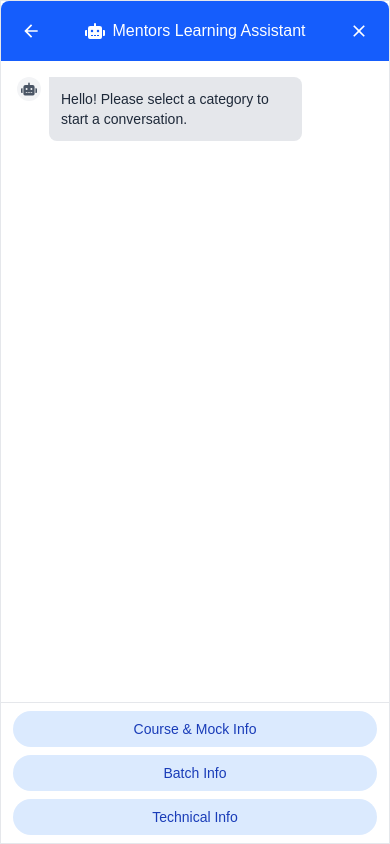
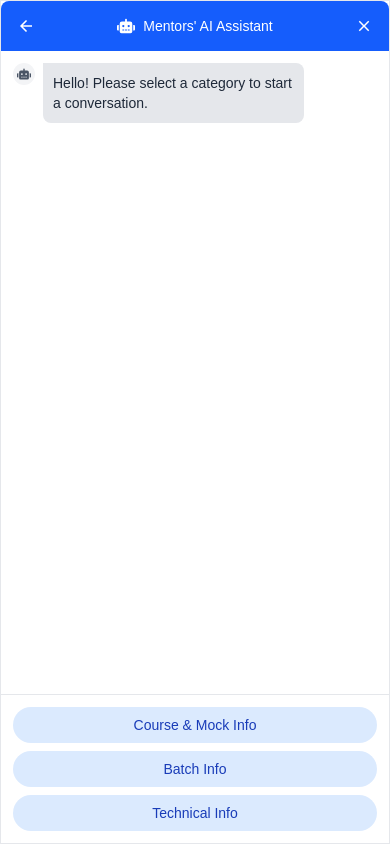
Before and after one commit to Rajaul2810/mentors_chatbot, a Next.js app: page / in a window 390 px wide. Both pictures are taken after a click on the button 344 px from the left and 798 px from the top of the page. Shown: the top 844 px of the page. Built offline with nearby package versions, Linux system fonts and the light colour scheme.

Commit message:
improved

```diff
--- a/src/app/components/Chatbot.tsx
+++ b/src/app/components/Chatbot.tsx
@@ -16,7 +16,7 @@ function Chatbot() {
   const messagesEndRef = useRef<HTMLDivElement>(null);
   const [isMobile, setIsMobile] = useState(false);
 
-  const API = "https://chatbotbackend.mentorslearning.com/api/chat";
+  const API = "https://chatbotbackend.mentorslearning.com/api/chat"; //https://chatbotbackend.mentorslearning.com/
 
   // Initial categories
   const initialCategories = [
@@ -48,7 +48,6 @@ function Chatbot() {
   useEffect(() => {
     const handleResize = () => {
       if (isOpen && isMobile) {
-        // Adjust the chat container when keyboard appears
         const viewportHeight = window.innerHeight;
         const chatContainer = document.getElementById('chat-container');
         if (chatContainer) {
@@ -61,16 +60,46 @@ function Chatbot() {
     return () => window.removeEventListener('resize', handleResize);
   }, [isOpen, isMobile]);
 
+  // Function to convert URLs in text to clickable links
+  const formatMessageWithLinks = (text: string) => {
+    const urlRegex = /\[(.*?)\]\((https?:\/\/[^\s]+)\)/g;
+
+    if (!text.match(urlRegex)) {
+      return text;
+    }
+
+    const parts = text.split(urlRegex);
+    const matches = Array.from(text.matchAll(urlRegex));
+
+    return (
+      <>
+        {parts.map((part, i) => (
+          <React.Fragment key={i}>
+            {part}
+            {matches[i] && (
+              <a
+                href={matches[i][2]}
+                target="_blank"
+                rel="noopener noreferrer"
+                className="text-blue-400 underline hover:text-blue-300 break-all"
+              >
+                {matches[i][1]}
+              </a>
+            )}
+          </React.Fragment>
+        ))}
+      </>
+    );
+  };
+
   const sendMessageToAPI = async (message: string, selectedCategory?: string) => {
     setIsLoading(true);
 
     try {
-      // Always send the user's message with the selected category
       const response = await axios.post(API, {
         message: message,
         category: selectedCategory || category
       });
-
 
       setMessages(prev => [...prev, { text: response.data.response, sender: "Mentors" }]);
     } catch (error) {
@@ -87,28 +116,21 @@ function Chatbot() {
   const handleSendMessage = () => {
     if (input.trim() === "") return;
 
-    // Add user message
     setMessages([...messages, { text: input, sender: "user" }]);
 
-    // Store the current input before clearing it
     const currentInput = input;
     setInput("");
 
-    // Send message to API with the current category
     sendMessageToAPI(currentInput);
   };
 
   const handleCategorySelect = (selectedCategory: string) => {
-    // Update the category state
     setCategory(selectedCategory);
 
-    // Add user message with the selected category
     setMessages([...messages, { text: `I'd like to discuss ${selectedCategory}`, sender: "user" }]);
 
-    // Start the conversation with the selected category
     sendMessageToAPI(`I'd like to discuss ${selectedCategory}`, selectedCategory);
 
-    // Mark conversation as started
     setConversationStarted(true);
   };
 
@@ -117,7 +139,6 @@ function Chatbot() {
   };
 
   const handleBackButton = () => {
-    // Reset conversation state to show categories menu again
     setConversationStarted(false);
     setCategory("");
     setMessages([
@@ -131,9 +152,9 @@ function Chatbot() {
       {!isOpen && (
         <button
           onClick={toggleChat}
-          className="bg-red-600 hover:bg-red-700 text-white rounded-full p-4 shadow-lg transition-all duration-300 flex items-center justify-center"
+          className="bg-red-600 hover:bg-red-700 text-white rounded-full p-3 md:p-4 shadow-lg transition-all duration-300 flex items-center justify-center"
         >
-          <FaRobot className="text-xl" />
+          <FaRobot className="text-lg md:text-xl" />
         </button>
       )}
 
@@ -144,49 +165,49 @@ function Chatbot() {
           className={`bg-white dark:bg-gray-800 flex flex-col border border-gray-200 dark:border-gray-700 ${
             isMobile
               ? 'h-full w-full rounded-none'
-              : 'w-80 sm:w-96 h-96 rounded-lg shadow-xl'
+              : 'w-[320px] sm:w-[360px] md:w-[400px] h-[400px] md:h-[500px] rounded-lg shadow-xl'
           }`}
         >
           {/* Header */}
-          <div className="bg-blue-600 text-white p-4 flex justify-between items-center rounded-t-lg">
-          <button
+          <div className="bg-blue-600 text-white p-3 flex justify-between items-center rounded-t-lg">
+            <button
               onClick={handleBackButton}
               className="text-white hover:bg-blue-700 rounded-full p-1"
             >
-              <IoMdArrowBack className="text-xl" />
+              <IoMdArrowBack className="text-lg" />
             </button>
             <div className="flex items-center gap-2">
-              <FaRobot className="text-xl" />
-              <h3 className="font-medium">Mentors Learning Assistant</h3>
+              <FaRobot className="text-lg" />
+              <h3 className="font-medium text-sm">Mentors' AI Assistant</h3>
             </div>
             <button
               onClick={toggleChat}
               className="text-white hover:bg-blue-700 rounded-full p-1"
             >
-              <IoMdClose className="text-xl" />
+              <IoMdClose className="text-lg" />
             </button>
           </div>
 
           {/* Messages */}
-          <div className="flex-1 p-4 overflow-y-auto flex flex-col gap-3">
+          <div className="flex-1 p-3 flex flex-col gap-3 overflow-y-auto">
             {messages.map((message, index) => (
               <div
                 key={index}
                 className={`flex ${message.sender === "user" ? "justify-end" : "justify-start"}`}
               >
                 <div className={`flex items-start gap-2 max-w-[80%] ${message.sender === "user" ? "flex-row-reverse" : ""}`}>
-                  <div className={`p-1 rounded-full ${message.sender === "user" ? "bg-blue-100 dark:bg-blue-900" : "bg-gray-100 dark:bg-gray-700"}`}>
+                  <div className={`flex-shrink-0 p-1 rounded-full ${message.sender === "user" ? "bg-blue-100 dark:bg-blue-900" : "bg-gray-100 dark:bg-gray-700"}`}>
                     {message.sender === "user" ?
-                      <FaUser className="text-blue-600 dark:text-blue-400" /> :
-                      <FaRobot className="text-gray-600 dark:text-gray-400" />
+                      <FaUser className="text-blue-600 dark:text-blue-400 text-sm" /> :
+                      <FaRobot className="text-gray-600 dark:text-gray-400 text-sm" />
                     }
                   </div>
-                  <div className={`p-3 rounded-lg ${
+                  <div className={`p-2.5 rounded-lg text-sm break-words ${
                     message.sender === "user"
                       ? "bg-blue-600 text-white rounded-tr-none"
-                      : "bg-gray-200 dark:bg-gray-700 text-gray-800 text-sm dark:text-gray-200 rounded-tl-none"
+                      : "bg-gray-200 dark:bg-gray-700 text-gray-800 dark:text-gray-200 rounded-tl-none"
                   }`}>
-                    {message.text}
+                    {formatMessageWithLinks(message.text)}
                   </div>
                 </div>
               </div>
@@ -194,10 +215,10 @@ function Chatbot() {
             {isLoading && (
               <div className="flex justify-start">
                 <div className="flex items-start gap-2 max-w-[80%]">
-                  <div className="p-1 rounded-full bg-gray-100 dark:bg-gray-700">
-                    <FaRobot className="text-gray-600 dark:text-gray-400" />
+                  <div className="flex-shrink-0 p-1 rounded-full bg-gray-100 dark:bg-gray-700">
+                    <FaRobot className="text-gray-600 dark:text-gray-400 text-sm" />
                   </div>
-                  <div className="p-3 rounded-lg bg-gray-200 dark:bg-gray-700 text-gray-800 dark:text-gray-200 rounded-tl-none">
+                  <div className="p-2.5 rounded-lg bg-gray-200 dark:bg-gray-700 text-gray-800 dark:text-gray-200 rounded-tl-none">
                     <div className="flex space-x-1">
                       <div className="w-2 h-2 bg-gray-500 dark:bg-gray-400 rounded-full animate-bounce" style={{ animationDelay: '0ms' }}></div>
                       <div className="w-2 h-2 bg-gray-500 dark:bg-gray-400 rounded-full animate-bounce" style={{ animationDelay: '150ms' }}></div>
@@ -210,9 +231,9 @@ function Chatbot() {
             <div ref={messagesEndRef} />
           </div>
 
-          {/* Category buttons - only show if conversation hasn't started */}
+          {/* Category buttons */}
           {!conversationStarted && (
-            <div className="px-3 py-2 border-t border-gray-200 dark:border-gray-700 flex flex-wrap gap-2">
+            <div className="p-3 border-t border-gray-200 dark:border-gray-700 flex flex-col gap-2">
               {initialCategories.map((categoryItem, index) => (
                 <button
                   key={index}
@@ -226,7 +247,7 @@ function Chatbot() {
             </div>
           )}
 
-          {/* Input - only show after conversation has started */}
+          {/* Input */}
           {conversationStarted && (
             <div className="border-t border-gray-200 dark:border-gray-700 p-3 sticky bottom-0 bg-white dark:bg-gray-800">
               <div className="flex items-center gap-2">
@@ -236,7 +257,7 @@ function Chatbot() {
                   onChange={(e) => setInput(e.target.value)}
                   onKeyPress={(e) => e.key === 'Enter' && handleSendMessage()}
                   placeholder="Type your message..."
-                  className="flex-1 p-2 border border-gray-300 dark:border-gray-600 rounded-full focus:outline-none focus:ring-2 focus:ring-blue-500 dark:bg-gray-700 dark:text-white"
+                  className="flex-1 p-2 text-sm border border-gray-300 dark:border-gray-600 rounded-full focus:outline-none focus:ring-2 focus:ring-blue-500 dark:bg-gray-700 dark:text-white"
                   disabled={isLoading}
                 />
                 <button
@@ -244,7 +265,7 @@ function Chatbot() {
                   className={`bg-blue-600 hover:bg-blue-700 text-white rounded-full p-2 transition-colors ${isLoading ? 'opacity-50 cursor-not-allowed' : ''}`}
                   disabled={isLoading}
                 >
-                  <FaPaperPlane />
+                  <FaPaperPlane className="text-sm" />
                 </button>
               </div>
             </div>
--- a/src/app/page.tsx
+++ b/src/app/page.tsx
@@ -5,7 +5,7 @@ export default function Home() {
     <main className="min-h-screen bg-gradient-to-b from-gray-50 to-white dark:from-gray-900 dark:to-gray-800 transition-colors duration-300">
       <div className="container mx-auto px-4 py-16">
         <div className="text-center mb-16">
-          <h1 className="text-5xl md:text-6xl font-bold text-blue-600 dark:text-blue-400 mb-6 font-sans">Mentors AI Assistant</h1>
+          <h1 className="text-5xl md:text-6xl font-bold text-blue-600 dark:text-blue-400 mb-6 font-sans">Mentors' AI Assistant</h1>
           <p className="text-xl md:text-2xl text-gray-600 dark:text-gray-300 max-w-3xl mx-auto font-sans">
             Your personal AI assistant for all your learning and mentorship needs
           </p>
```
